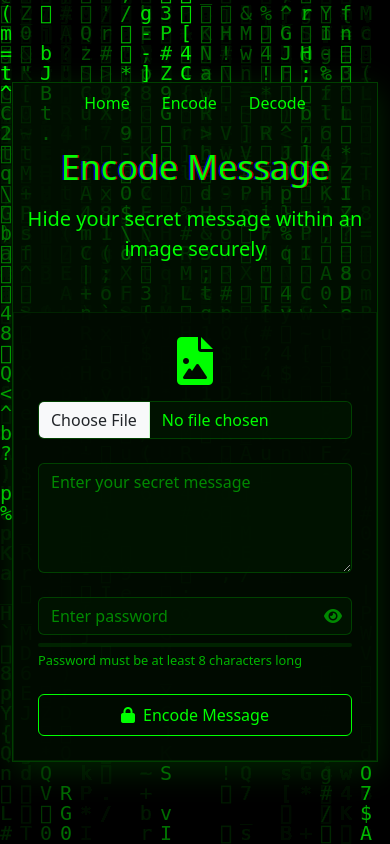
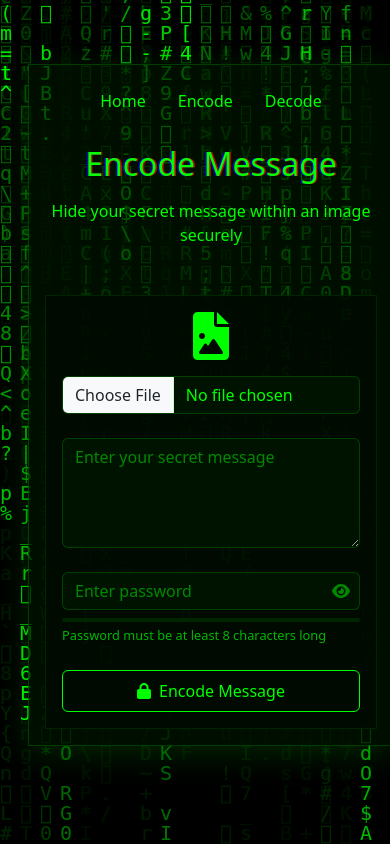
Before and after one commit to gokulraj07-gk/steganography, a Flask app: page /encode in a window 390 px wide. Run offline with Flask 3, Linux system fonts and the light colour scheme; some libraries are stand-ins or nearby versions.

Commit message:
Update encode.html
ui update

```diff
--- a/templates/encode.html
+++ b/templates/encode.html
@@ -4,12 +4,13 @@
     <title>Image Steganography - Encode</title>
     <link href="https://cdn.jsdelivr.net/npm/bootstrap@5.3.0/dist/css/bootstrap.min.css" rel="stylesheet">
     <link href="https://cdnjs.cloudflare.com/ajax/libs/font-awesome/6.0.0/css/all.min.css" rel="stylesheet">
+    <meta name="viewport" content="width=device-width, initial-scale=1.0">
     <style>
         body {
             background: #000;
             color: #0f0;
             position: relative;
-            overflow: hidden;
+            min-height: 100vh;
         }
 
         .matrix-bg {
@@ -150,12 +151,31 @@
             animation: float 3s ease-in-out infinite;
             color: #0f0 !important;  /* Update icon color */
         }
+
+        @media (max-width: 768px) {
+            .glass-container {
+                margin: 1rem;
+                padding: 1rem;
+            }
+
+            .display-4 {
+                font-size: 2rem;
+            }
+
+            .lead {
+                font-size: 1rem;
+            }
+
+            .preview-container {
+                max-width: 100%;
+            }
+        }
     </style>
 </head>
 <body>
     <div class="matrix-bg"></div>
-    <div class="container min-vh-100 d-flex align-items-center justify-content-center py-5">
-        <div class="glass-container w-100">
+    <div class="container-fluid py-5">
+        <div class="glass-container w-100 mx-3 mx-md-auto" style="max-width: 1200px;">
             <nav class="nav justify-content-center mb-4">
                 <a class="nav-link text-white" href="/">Home</a>
                 <a class="nav-link text-white" href="/encode">Encode</a>
@@ -168,8 +188,8 @@
             </div>
 
             <div class="row justify-content-center">
-                <div class="col-md-8">
-                    <div class="feature-card p-4">
+                <div class="col-12 col-md-10 col-lg-8">
+                    <div class="feature-card p-3 p-md-4">
                         <form id="encodeForm">
                             <div class="mb-4 text-center">
                                 <i class="fas fa-file-image fa-3x text-primary mb-3 icon-float"></i>
```
